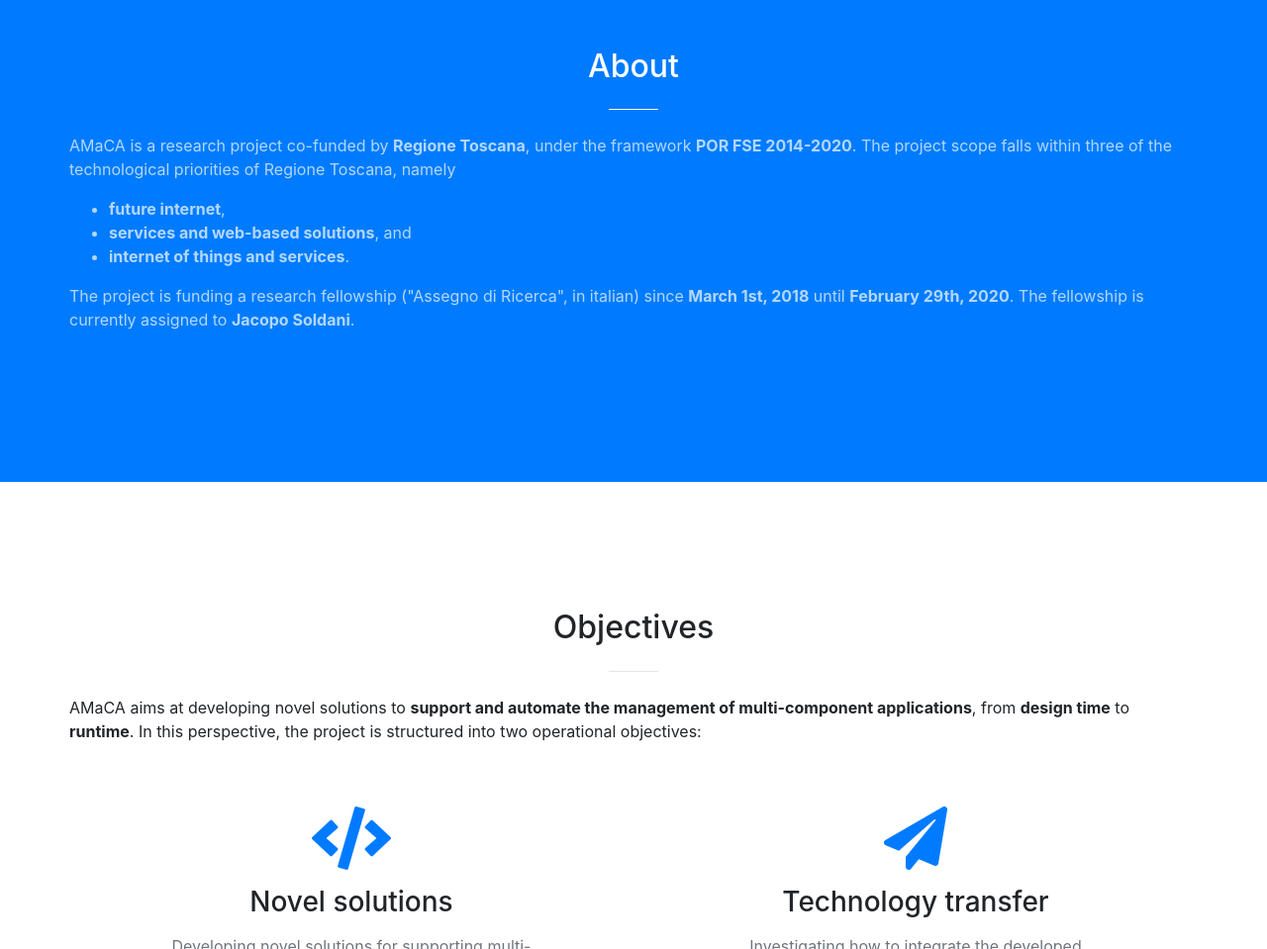
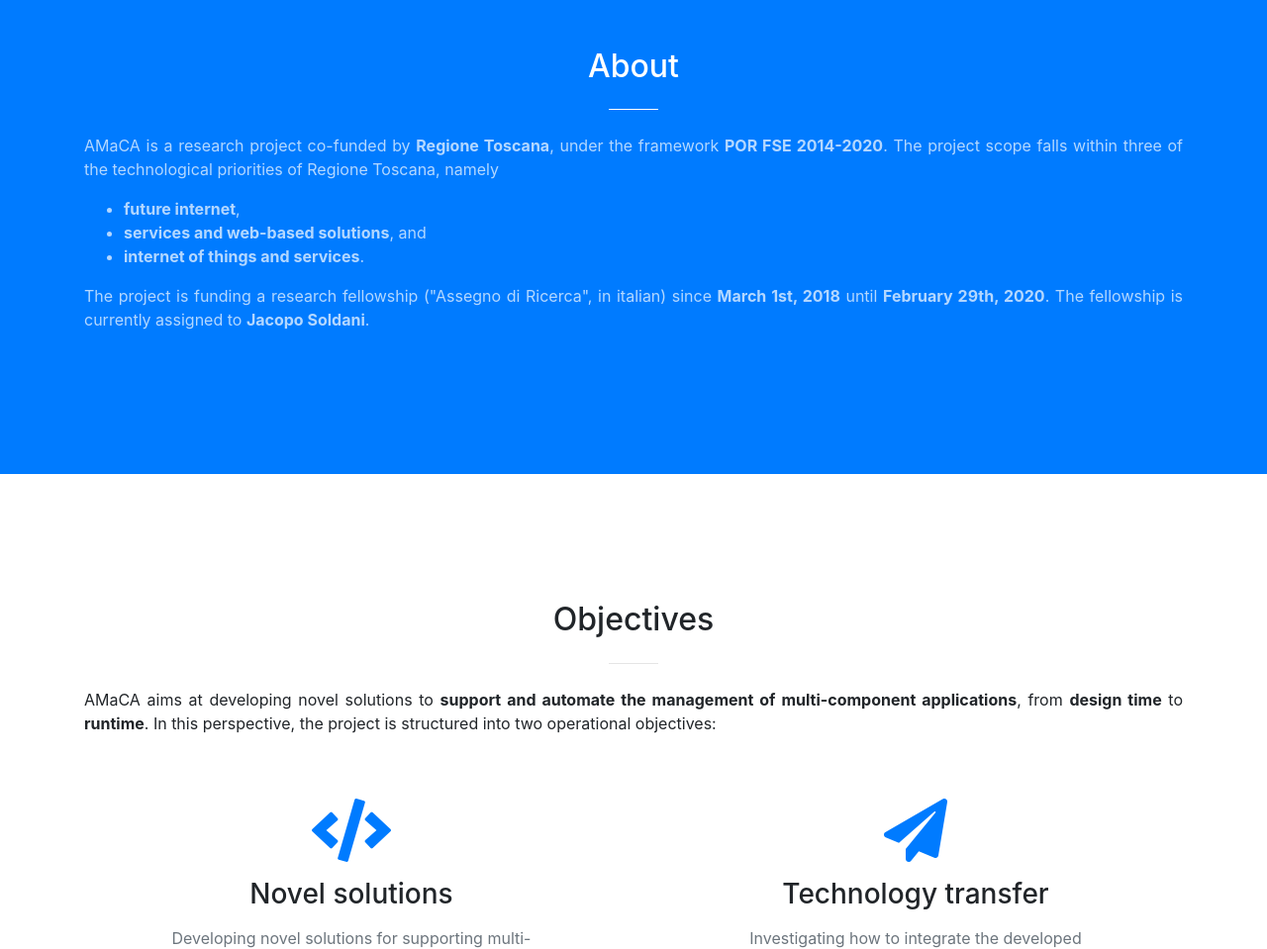
Before and after one commit to di-unipi-socc/AMaCA, a website with bundled scripts: page index.html in a window 1280 px wide. Shown: the part 880-1839 px from the top of the page at 99% size. Built offline with nearby package versions, Linux system fonts and the light colour scheme.

Commit message:
minor layout fixes

```diff
--- a/index.html
+++ b/index.html
@@ -83,19 +83,21 @@
       </div>
 	  <div class="container">
         <div class="row">
-			<p class="text-faded">
+			<div class="col-lg-12">
+				<p class="text-faded text-justify">
 					AMaCA is a research project co-funded by <strong>Regione Toscana</strong>, under the framework <strong>POR FSE 2014-2020</strong>.
 					The project scope falls within three of the technological priorities of Regione Toscana, namely
 				</p>
-			<ul class="text-faded">
+				<ul class="text-faded text-justify">
 					<li><strong>future internet</strong>,</li>
 					<li><strong>services and web-based solutions</strong>, and</li>
 					<li><strong>internet of things and services</strong>.</li>
 				</ul>
-            <p class="text-faded mb-4">
+				<p class="text-faded text-justify">
 					The project is funding a research fellowship ("Assegno di Ricerca", in italian) since <strong>March 1st, 2018</strong> until <strong>February 29th, 2020</strong>.
 					The fellowship is currently assigned to <a href="http://pages.di.unipi.it/soldani"><strong class="text-faded mb-4">Jacopo Soldani</strong></a>.
 				</p>
+			</div>
           </div>
         </div>
       </div>
@@ -112,10 +114,12 @@
       </div>
 	  <div class="container">
         <div class="row">
-			<p>
+			<div class="col-lg-12">
+				<p class="text-justify">
 				AMaCA aims at developing novel solutions to <strong>support and automate the management of multi-component applications</strong>, from <strong>design time</strong> to <strong>runtime</strong>.
 				In this perspective, the project is structured into two operational objectives:
 				</p>
+			</div>
         </div>
       </div>
       <div class="container">
```
Lines whose indentation alone changed are shown as unchanged.
